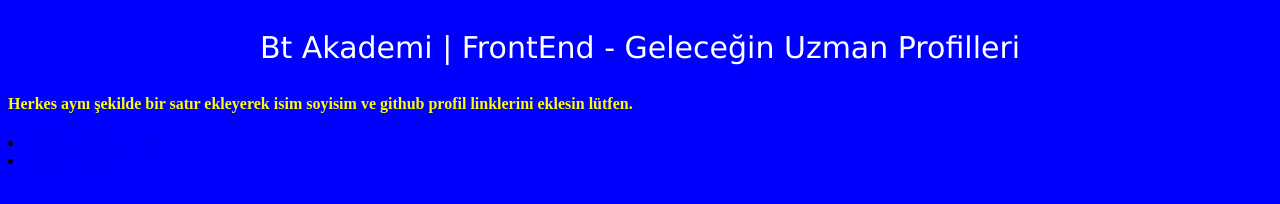
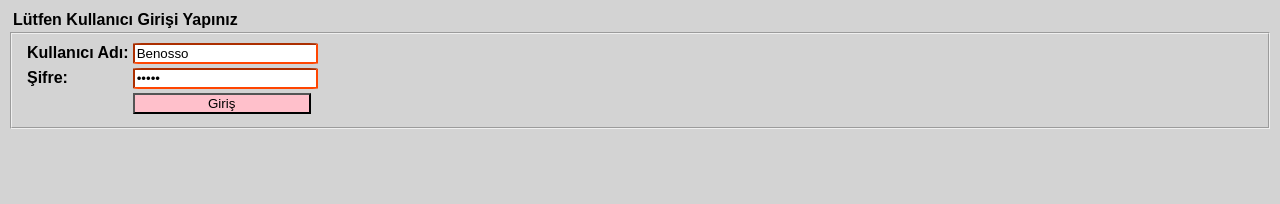
Before and after one commit to BTAkademi-Frontend-31Temmuz/OsmanAliKACAR, a plain HTML site: page index.html in a window 1280 px wide. Drawn offline with Linux system fonts and the light colour scheme.

Commit message:
Update index.html
ı created a sing in form. You should check... @ICetinkaya

```diff
--- a/index.html
+++ b/index.html
@@ -4,31 +4,70 @@
     <meta charset="UTF-8">
     <meta http-equiv="X-UA-Compatible" content="IE=edge">
     <meta name="viewport" content="width=device-width, initial-scale=1.0">
-    <title>İlk Github Projem | Osman Ali KACAR</title>
+    <title>Osman Ali KACAR | Giriş Formu</title>
     <style>
-        /**Burası stil ayarları için ayrılan bölüm**/
-        p {
-            font-family: 'Lucida Sans', 'Lucida Sans Regular', 'Lucida Grande', 'Lucida Sans Unicode', Geneva, Verdana, sans-serif;
-            font-size:30px;
-            color:white;
-            text-align: center;
-        }
-        h1 {
-            color:gray;
-        }
-        h4 {
-            color: yellow;
-        }
-       /* #anakutu{
-            border-radius: 7px;
-        }*/
+         body{
+
+        background-color:lightgray;
+        font-family:tahoma;
+        color:black;
+        text-align: center;
+    }
+    form{
+        font-family: sans-serif;
+        color: mediumvioletred;
+        border-radius: 25%;
+
+    }
+    #Kadi{
+        border-color: orange;
+        border-radius: 10%;
+        color: black;
+    }
+    #Sifre{
+        border-color: orange;
+        border-radius: 10%;
+        color: black;
+    }
+    table{
+        text-align: left;
+    }
+    #inputText{
+        border-color: orangered;
+        border-radius: 5%;
+    }
+    #inputText :hover{
+        background-color: mediumorchid;
+    }
+    #btn{
+        background-color:pink;
+        width: 178px;
+    }
     </style>
-    <script>//Burası javascript için ayrılan bölüm</script>
 </head>
-<body bgcolor="blue">
-    <p>Bt Akademi | FrontEnd - Geleceğin Uzman Profilleri</p>
-    <h4>Herkes aynı şekilde bir satır ekleyerek isim soyisim ve github profil linklerini eklesin lütfen.</h4>
-    <li><a href="https://github.com/osmanalikacar" target="_blank">Osman Ali KACAR</a></li>
-    <li><a href="#" target="_blank">Adı ve Soyadı</a></li>
+<body>
+    <table style="text-align: center;">
+        <tr>
+            <th><legend style="font-family: Arial; text-align: center;">Lütfen Kullanıcı Girişi Yapınız</legend></th>
+        </tr>
+    </table>
+     <form action="#">
+        <fieldset>
+            <table>
+        <tr>
+            <th><label id="Kadi" for="fname">Kullanıcı Adı:</label></th>
+            <th><input id="inputText" type="text" id="fname" name="fname" value="Benosso"></th>
+        </tr>
+        <tr>
+            <th><label id="Sifre" for="lname">Şifre:</label></th>
+            <th><input id="inputText"  type="password" id="lname" name="lname" value="....."><br></th>
+        </tr>
+        <tr>
+            <th></th>
+            <th><input id="btn"  type="submit" value="Giriş"></th>
+        </tr>
+    </fieldset>
+</form>
+    </table>
 </body>
 </html>
```
